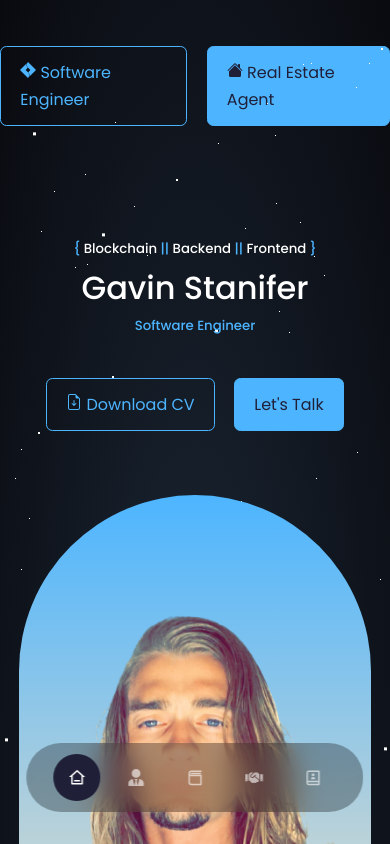
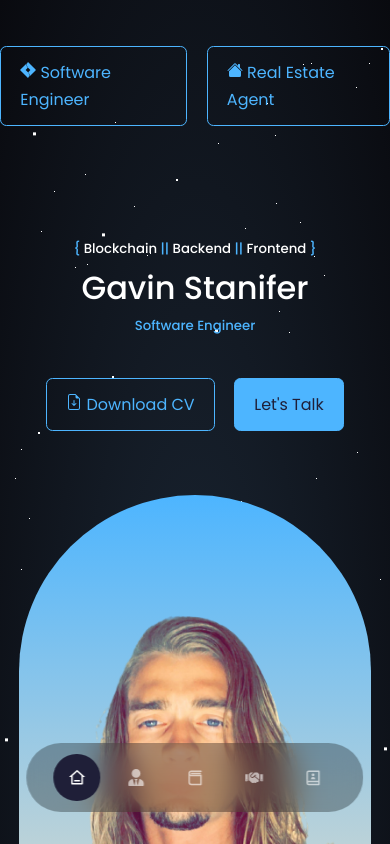
Before and after one commit to GStan5/GavinStaniferEngineeringWebsite, a React (Create React App) app: page / in a window 390 px wide. Shown: the top 844 px of the page. Built offline with nearby package versions, Linux system fonts and the light colour scheme.

Commit message:
updated phone number

```diff
--- a/src/App.js
+++ b/src/App.js
@@ -12,22 +12,32 @@ import Footer from "./components/footer/Footer";
 import { SiJirasoftware } from "react-icons/si";
 import { BsFillHouseFill } from "react-icons/bs";
 
+import React, { useState } from "react";
+
 function App() {
+  const [count, setCount] = useState(0);
+  const [softwareEngineer, setSoftwareEngineer] = useState(true);
+
   return (
     <>
+      {/* background */}
       <div id="stars1"></div>
       <div id="stars2"></div>
       <div id="stars3"></div>
 
-      <div className="cta">
-        <a href="#contact" download className="btn">
+      {/* top header buttons */}
+      <div className="ctas">
+        <a onClick={() => setSoftwareEngineer(true)} className="btn">
           <SiJirasoftware /> Software Engineer
         </a>
-        <a href="#contact" className="btn btn-primary">
+        <a onClick={() => setSoftwareEngineer(false)} className="btn">
           <BsFillHouseFill /> Real Estate Agent
         </a>
       </div>
 
+      {/* state deciding content shown */}
+      {softwareEngineer ? (
+        <>
           <Header />
           <Nav />
           <About />
@@ -37,6 +47,19 @@ function App() {
           <Contact />
           <Footer />
         </>
+      ) : (
+        <>
+          <Header />
+          {/* <Nav /> */}
+          {/* <About /> */}
+          {/* <Experience /> */}
+          {/* <Services /> */}
+          {/* <Portfolio /> */}
+          <Contact />
+          <Footer />
+        </>
+      )}
+    </>
   );
 }
 
```
Lines whose indentation alone changed are shown as unchanged.
